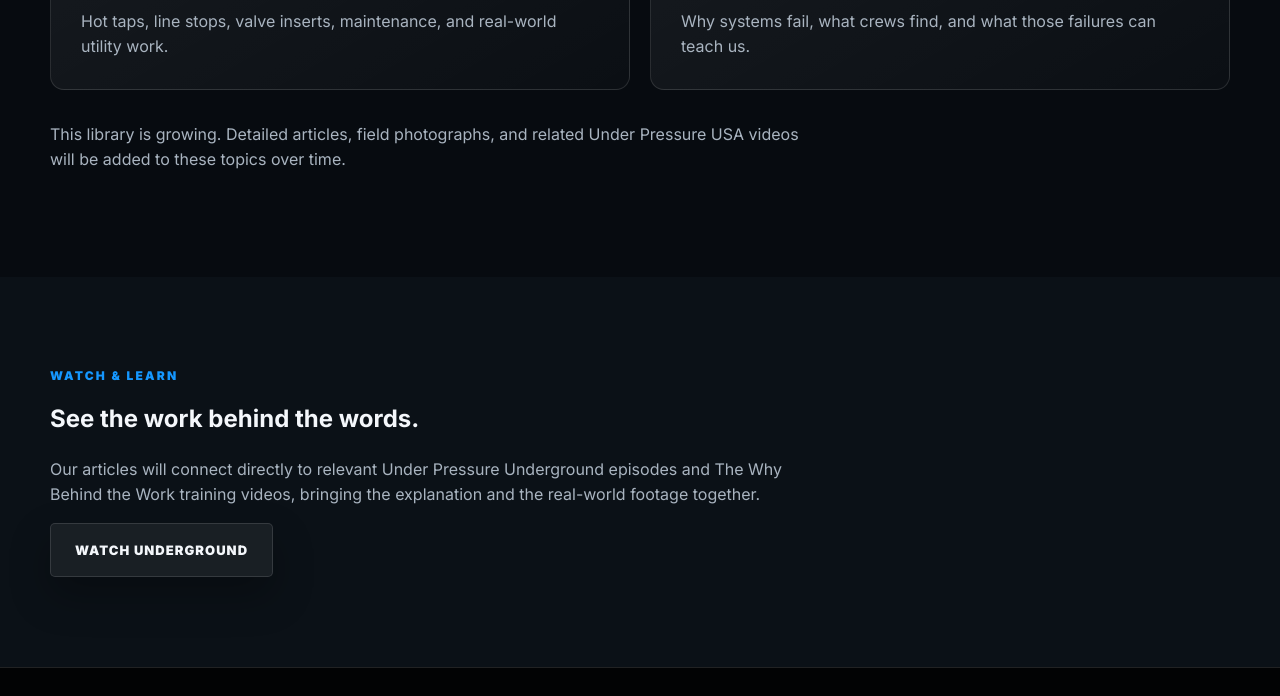
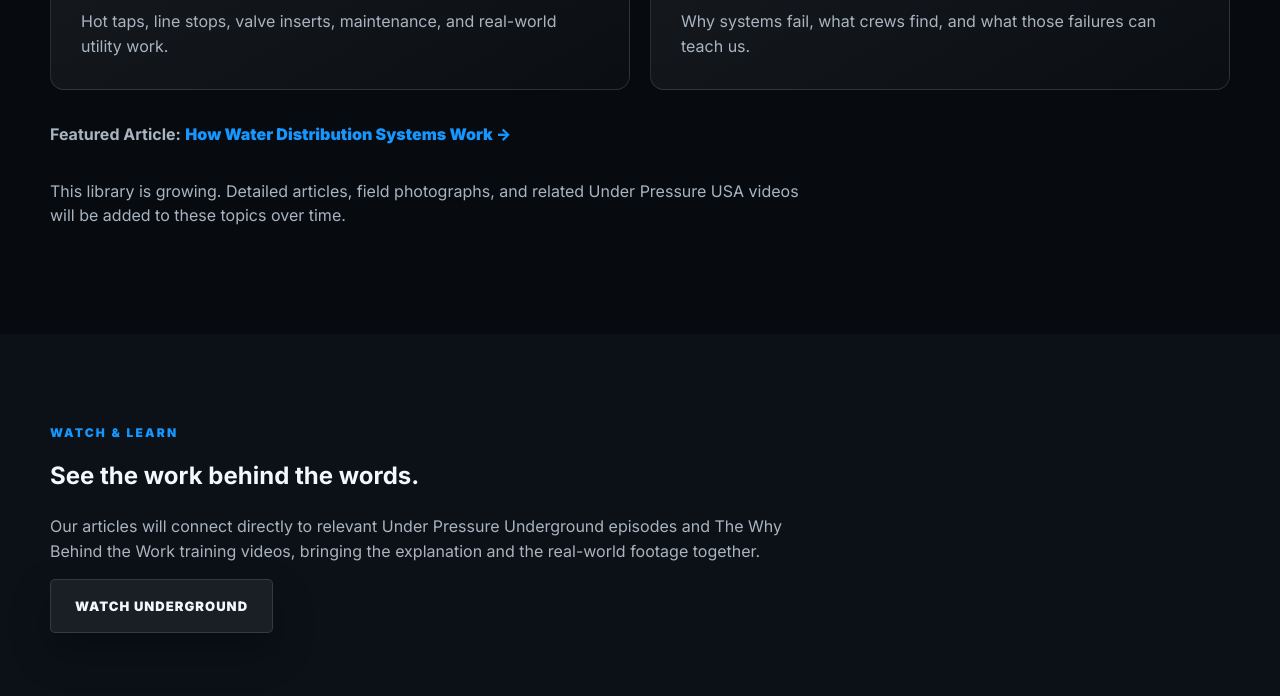
Before and after one commit to hottapusa-arch/underpressureusa-website, a plain HTML site: page learn.html in a window 1280 px wide. Shown: the part 1852-2548 px from the top of the page. Drawn offline with Linux system fonts and the light colour scheme.

Commit message:
Update learn.html
Update with water article

```diff
--- a/learn.html
+++ b/learn.html
@@ -59,6 +59,13 @@
           <article class="learn-topic"><span class="number">07 / IN THE FIELD</span><h3>Field Operations</h3><p>Hot taps, line stops, valve inserts, maintenance, and real-world utility work.</p></article>
           <article class="learn-topic"><span class="number">08 / LESSONS LEARNED</span><h3>Infrastructure Failures</h3><p>Why systems fail, what crews find, and what those failures can teach us.</p></article>
         </div>
+<div class="learn-note">
+  <strong>Featured Article:</strong>
+  <a href="how-water-distribution-systems-work.html" style="color:#1597ff;font-weight:900;">
+    How Water Distribution Systems Work →
+  </a>
+</div>
+
         <p class="learn-note">This library is growing. Detailed articles, field photographs, and related Under Pressure USA videos will be added to these topics over time.</p>
       </div>
     </section>
```
